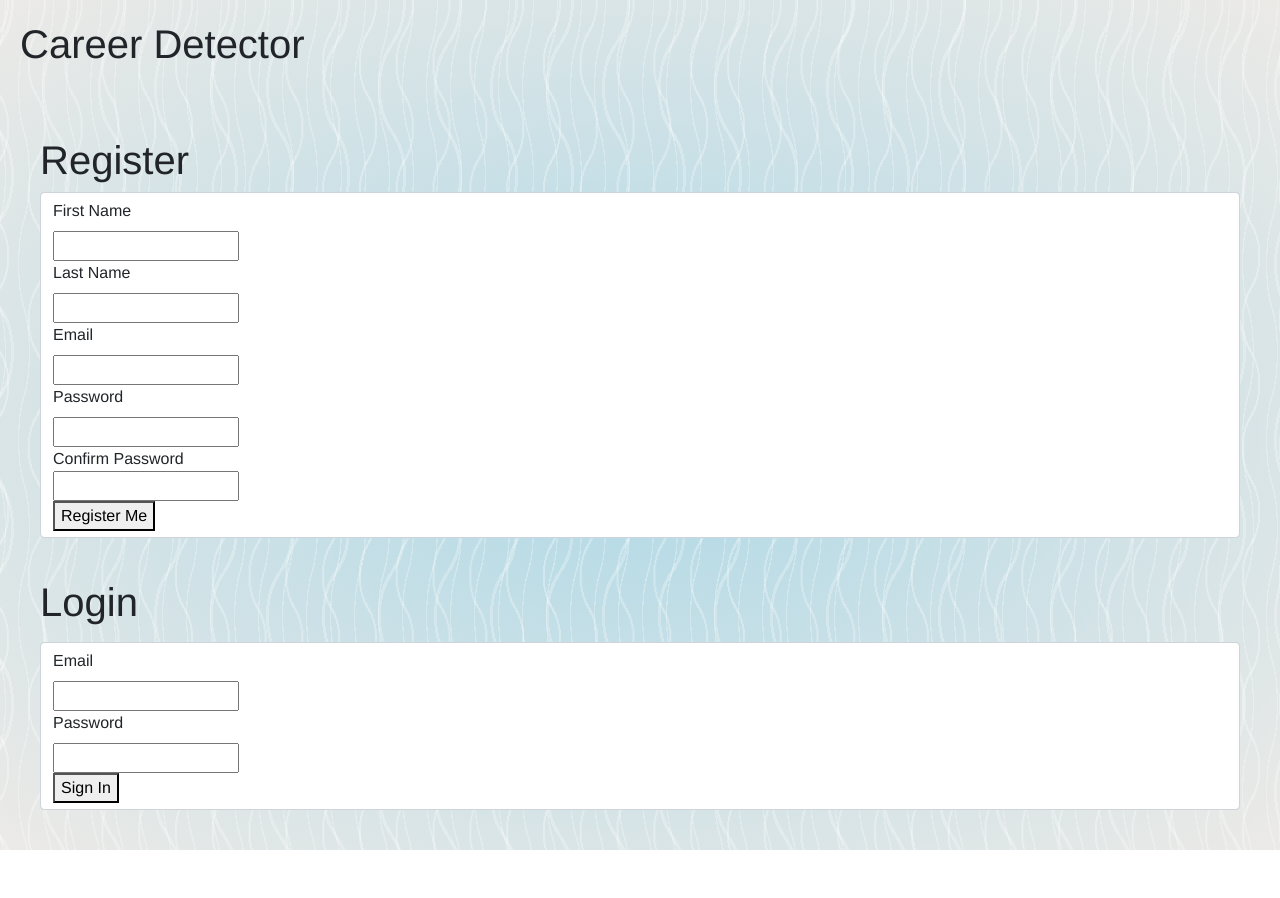
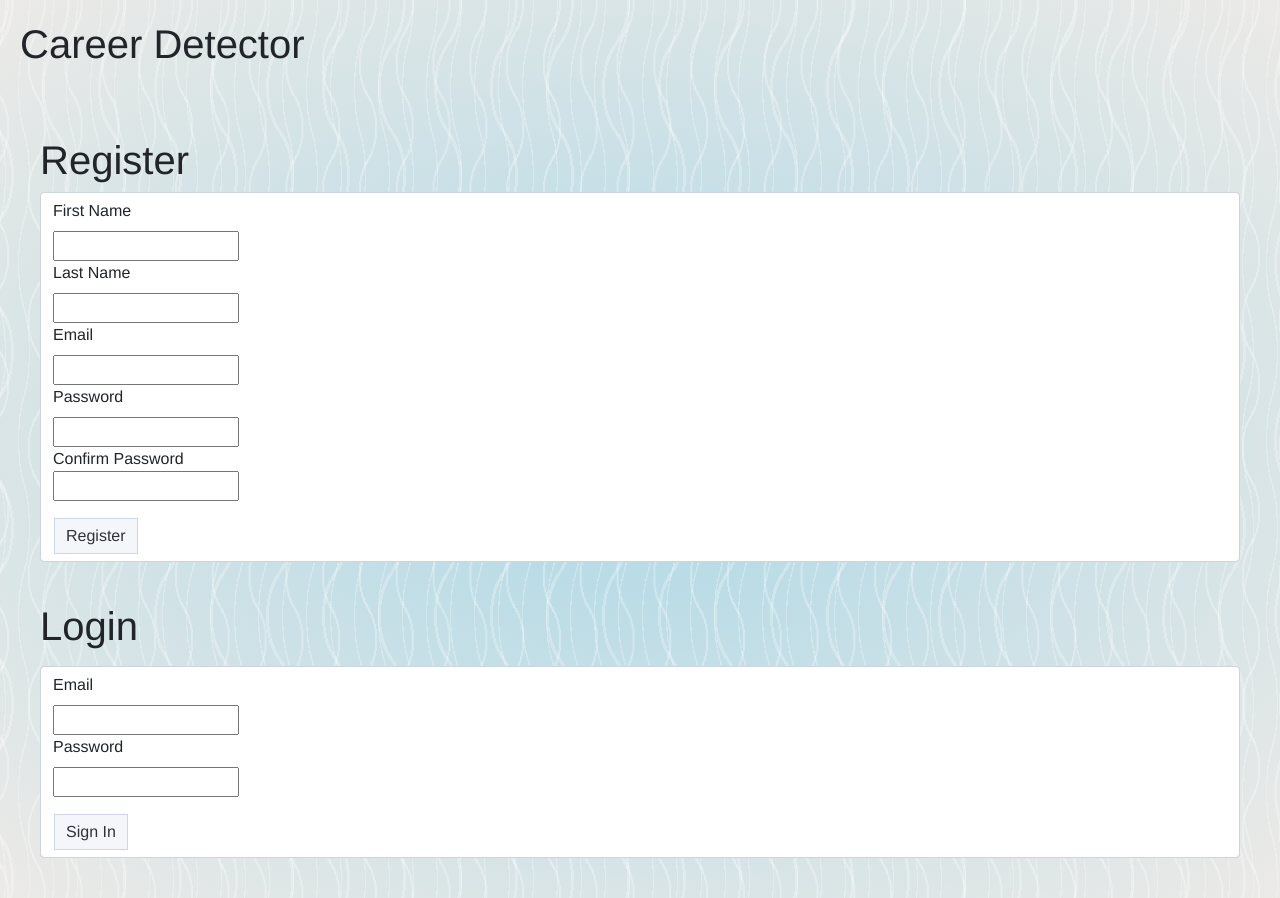
Before and after one commit to xterra111/CareerDetector, a React (Create React App) app in the folder client/: page / in a window 1280 px wide. Before the commit the page ends 850 px from the top, so only its background shows below. Built offline with nearby package versions, Linux system fonts and the light colour scheme; a web font is replaced by a local one.

Commit message:
CSS buttons

```diff
--- a/client/src/components/Login.js
+++ b/client/src/components/Login.js
@@ -61,7 +61,7 @@ const Login = (props) => {
                     />
                 </div>
                 <div className="center">
-                    <button variant="primary" size="sm">Sign In</button>
+                    <button variant="primary" className="btn-link-style-general btn btn-link-style-action mt-3">Sign In</button>
                 </div>
             </form>
             </div>
--- a/client/src/components/Reg.js
+++ b/client/src/components/Reg.js
@@ -142,8 +142,8 @@ const Register = (props)=>{
                             onChange={handleChange}
                         />
                     </div>
-                    <div className="center">
-                        <button>Register Me</button>
+                    <div>
+                        <button className="btn-link-style-general btn btn-link-style-action mt-3">Register</button>
                     </div>
                 </form>
             </div>
--- a/client/src/views/AddJob.js
+++ b/client/src/views/AddJob.js
@@ -303,7 +303,7 @@ const AddJob = () => {
 				<div className="d-flex justify-content-center">
 
 					<Form.Group className="form-sizing-double card-body">
-						<button type="submit" className="btn btn-link-style-submit">Add opportunity</button>
+						<button type="submit" className="btn-link-style-general btn btn-link-style-submit mt-3">Add opportunity</button>
 					</Form.Group>
 
 				</div>
@@ -453,22 +453,3 @@ const AddJob = () => {
 };
 
 export default AddJob;
-
-// Job Title: Text
-// Company: Text
-// Stage of Application:
-	// 	"Applied",
-	// 	"Pending Company Response",
-	// 	"Technical Interview",
-	// 	"Pending Company Offer",
-	// 	"Pending My Decision",
-	// 	"Other: See Additional Notes",
-// - Other: See Additional Notes
-// Salary: Integer
-// Remote:
-// - Unknown
-// - Remote
-// - Hybrid
-// - On-Site
-// Location: Text
-// Additional Notes: Text Area
```
